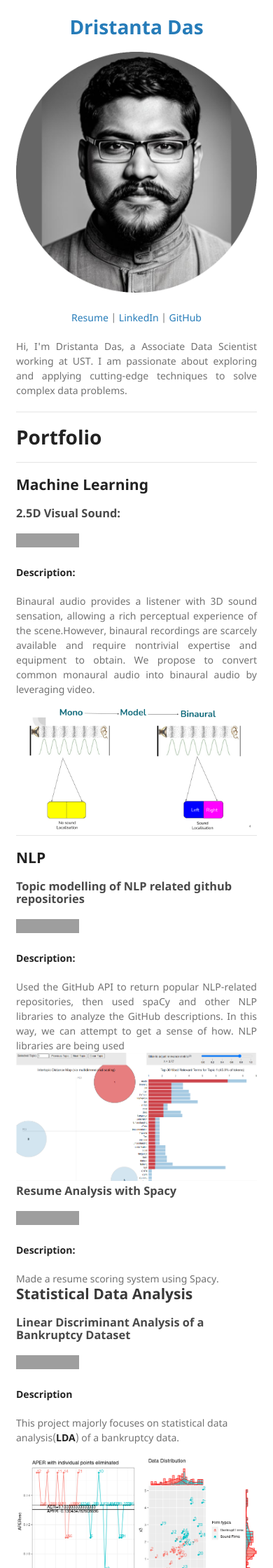
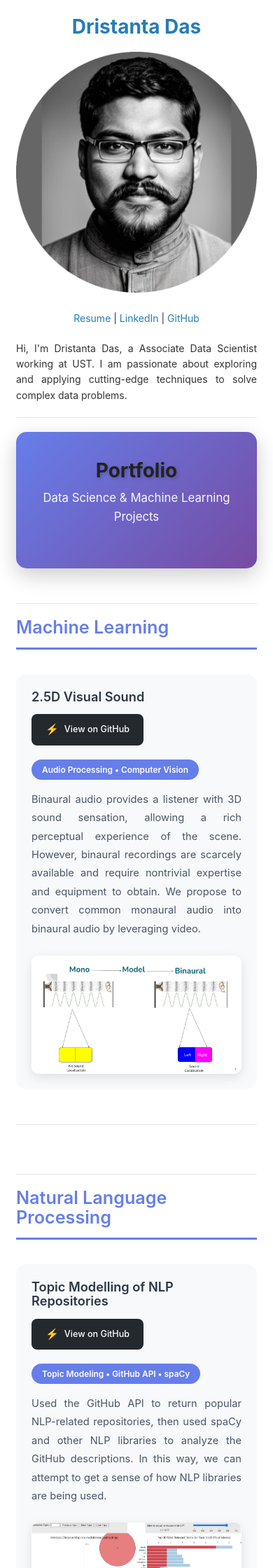
Before and after one commit to dasdristanta13/dasdristanta13.github.io, a Jekyll site: the page built from index.md, in a window 390 px wide. Shown: the top 2240 px of the page at 70% size. Built offline with Jekyll 4.4.1, drawn with Linux system fonts in a browser that asks for light colours; our own code applies the rules of GitHub Pages for plain Markdown files; some of the changed text lies outside the part shown; grey boxes are pictures that could not be loaded.

Commit message:
Refactor portfolio layout and enhance styling
Updated the portfolio layout and added CSS styles for improved presentation. Enhanced project descriptions and added new sections for better organization.

```diff
--- a/index.md
+++ b/index.md
@@ -1,85 +1,266 @@
-# Portfolio
-
+---
+layout: default
 ---
 
-## **Machine Learning**
+<style>
+    body {
+        font-family: -apple-system, BlinkMacSystemFont, 'Segoe UI', Roboto, Oxygen, Ubuntu, Cantarell, sans-serif;
+        line-height: 1.6;
+        color: #333;
+    }
 
-### 2.5D Visual Sound:
+    .portfolio-header {
+        background: linear-gradient(135deg, #667eea 0%, #764ba2 100%);
+        color: white;
+        padding: 60px 40px;
+        text-align: center;
+        border-radius: 15px;
+        margin-bottom: 50px;
+        box-shadow: 0 10px 30px rgba(0, 0, 0, 0.2);
+    }
 
-[![View on GitHub](https://img.shields.io/badge/GitHub-View_on_GitHub-blue?logo=GitHub)](https://github.com/dasdristanta13/2.5D-Visual-Sound)
+    .portfolio-header h1 {
+        font-size: 3em;
+        font-weight: 700;
+        margin-bottom: 10px;
+        text-shadow: 2px 2px 4px rgba(0, 0, 0, 0.2);
+    }
 
+    .portfolio-header p {
+        font-size: 1.2em;
+        opacity: 0.95;
+    }
 
-**Description:**
-<div style="text-align: justify">Binaural audio provides a listener with 3D sound sensation, allowing a rich perceptual experience of the scene.However, binaural recordings are scarcely available and require nontrivial expertise and equipment to obtain. We propose to convert common monaural audio into binaural audio by leveraging video.</div>
+    .section {
+        margin-bottom: 70px;
+    }
 
-<center><img src="images/ML_Project_report.png?raw=true"/></center>
----
+    .section-title {
+        font-size: 2.2em;
+        color: #667eea;
+        margin-bottom: 35px;
+        padding-bottom: 15px;
+        border-bottom: 3px solid #667eea;
+        font-weight: 600;
+    }
 
-## **NLP**
-### Topic modelling of NLP related github repositories
+    .project-card {
+        background: #f8f9fa;
+        border-radius: 15px;
+        padding: 30px;
+        margin-bottom: 30px;
+        transition: transform 0.3s ease, box-shadow 0.3s ease;
+        border: 2px solid transparent;
+    }
 
-[![View on GitHub](https://img.shields.io/badge/GitHub-View_on_GitHub-blue?logo=GitHub)](https://github.com/dasdristanta13/NLP_work/tree/main/Topic_modelling)
+    .project-card:hover {
+        transform: translateY(-5px);
+        box-shadow: 0 10px 30px rgba(102, 126, 234, 0.2);
+        border-color: #667eea;
+    }
 
+    .project-header {
+        display: flex;
+        align-items: center;
+        justify-content: space-between;
+        margin-bottom: 20px;
+        flex-wrap: wrap;
+        gap: 15px;
+    }
 
-**Description:**
-<div style="text-align: justify">Used the GitHub API to return popular NLP-related repositories,
-then used spaCy and other NLP libraries to analyze the GitHub
-descriptions. In this way, we can attempt to get a sense of how.
-NLP libraries are being used</div>
+    .project-title {
+        font-size: 1.6em;
+        color: #2d3748;
+        font-weight: 600;
+        margin: 0;
+        flex: 1;
+    }
 
-<center><img src="images/Topic_modelling.png?raw=true"/></center>
+    .github-badge {
+        display: inline-flex;
+        align-items: center;
+        gap: 8px;
+        background: #24292e;
+        color: white !important;
+        padding: 10px 20px;
+        border-radius: 8px;
+        text-decoration: none;
+        font-weight: 500;
+        transition: background 0.3s ease;
+        font-size: 0.9em;
+    }
 
-### Resume Analysis with Spacy
+    .github-badge:hover {
+        background: #667eea;
+    }
 
-[![View on GitHub](https://img.shields.io/badge/GitHub-View_on_GitHub-blue?logo=GitHub)](https://github.com/dasdristanta13/NLP_work/tree/main/Resume_Analysis)
+    .github-badge::before {
+        content: "⚡";
+        font-size: 1.2em;
+    }
 
+    .label {
+        display: inline-block;
+        background: #667eea;
+        color: white;
+        padding: 5px 15px;
+        border-radius: 20px;
+        font-size: 0.85em;
+        font-weight: 600;
+        margin-bottom: 15px;
+    }
 
-**Description:**
-<div style="text-align: justify">Made a resume scoring system using Spacy.</div>
+    .project-description {
+        color: #4a5568;
+        font-size: 1.05em;
+        line-height: 1.8;
+        margin-bottom: 25px;
+        text-align: justify;
+    }
 
+    .project-image {
+        width: 100%;
+        border-radius: 10px;
+        box-shadow: 0 5px 15px rgba(0, 0, 0, 0.1);
+        margin-top: 20px;
+        display: block;
+    }
 
+    @media (max-width: 768px) {
+        .portfolio-header {
+            padding: 40px 20px;
+        }
 
+        .portfolio-header h1 {
+            font-size: 2em;
+        }
 
-## Statistical Data Analysis
+        .section-title {
+            font-size: 1.8em;
+        }
 
-### Linear Discriminant Analysis of a Bankruptcy Dataset
-[![View on GitHub](https://img.shields.io/badge/GitHub-View_on_GitHub-blue?logo=GitHub)](https://github.com/dasdristanta13/Bankruptcy_LDA)
+        .project-card {
+            padding: 20px;
+        }
 
-**Description**
+        .project-title {
+            font-size: 1.3em;
+        }
 
-This project majorly focuses on statistical data analysis(**LDA**) of a bankruptcy data.
+        .project-header {
+            flex-direction: column;
+            align-items: flex-start;
+        }
+    }
+</style>
 
-<center><img src="images/Rplot4.png?raw=true"/></center>
+<div class="portfolio-header">
+    <h1>Portfolio</h1>
+    <p>Data Science & Machine Learning Projects</p>
+</div>
 
-## Time Series Forecasting and Survival Analysis
+<section class="section">
+    <h2 class="section-title">Machine Learning</h2>
 
-### Financial Data Forecasting
-[![View on GitHub](https://img.shields.io/badge/GitHub-View_on_GitHub-blue?logo=GitHub)](https://github.com/dasdristanta13/Time-series)
+    <div class="project-card">
+        <div class="project-header">
+            <h3 class="project-title">2.5D Visual Sound</h3>
+            <a href="https://github.com/dasdristanta13/2.5D-Visual-Sound" class="github-badge" target="_blank">View on GitHub</a>
+        </div>
+        <div class="label">Audio Processing • Computer Vision</div>
+        <div class="project-description">
+            Binaural audio provides a listener with 3D sound sensation, allowing a rich perceptual experience of the scene. However, binaural recordings are scarcely available and require nontrivial expertise and equipment to obtain. We propose to convert common monaural audio into binaural audio by leveraging video.
+        </div>
+        <img src="images/ML_Project_report.png" alt="2.5D Visual Sound Project" class="project-image">
+    </div>
+</section>
 
-**Description**
-This repository contains **Time Series Forecasting** of **Nifty 50, Dax , Dow Jones** and **Nikkei** stock prices
+<section class="section">
+    <h2 class="section-title">Natural Language Processing</h2>
 
-<center><img src="images/Nifty_Forecast.png?raw=true"/></center>
+    <div class="project-card">
+        <div class="project-header">
+            <h3 class="project-title">Topic Modelling of NLP Repositories</h3>
+            <a href="https://github.com/dasdristanta13/NLP_work/tree/main/Topic_modelling" class="github-badge" target="_blank">View on GitHub</a>
+        </div>
+        <div class="label">Topic Modeling • GitHub API • spaCy</div>
+        <div class="project-description">
+            Used the GitHub API to return popular NLP-related repositories, then used spaCy and other NLP libraries to analyze the GitHub descriptions. In this way, we can attempt to get a sense of how NLP libraries are being used.
+        </div>
+        <img src="images/Topic_modelling.png" alt="Topic Modelling Project" class="project-image">
+    </div>
 
-## Exploratory Data Analysis
+    <div class="project-card">
+        <div class="project-header">
+            <h3 class="project-title">Resume Analysis with Spacy</h3>
+            <a href="https://github.com/dasdristanta13/NLP_work/tree/main/Resume_Analysis" class="github-badge" target="_blank">View on GitHub</a>
+        </div>
+        <div class="label">NLP • Information Extraction</div>
+        <div class="project-description">
+            Made a resume scoring system using Spacy.
+        </div>
+    </div>
+</section>
 
-### Fifa 21 game data analysis
-[![View on GitHub](https://img.shields.io/badge/GitHub-View_on_GitHub-blue?logo=GitHub)](https://github.com/dasdristanta13/Fifa21EDA/blob/main/README.md)
+<section class="section">
+    <h2 class="section-title">Statistical Data Analysis</h2>
 
-**Description:**
+    <div class="project-card">
+        <div class="project-header">
+            <h3 class="project-title">Linear Discriminant Analysis of Bankruptcy Dataset</h3>
+            <a href="https://github.com/dasdristanta13/Bankruptcy_LDA" class="github-badge" target="_blank">View on GitHub</a>
+        </div>
+        <div class="label">LDA • Statistical Modeling</div>
+        <div class="project-description">
+            This project majorly focuses on statistical data analysis (LDA) of a bankruptcy data.
+        </div>
+        <img src="images/Rplot4.png" alt="Bankruptcy Analysis" class="project-image">
+    </div>
+</section>
 
-This project focuses on visualizing the Fifa 21 game data and getting inference out of that.Data includes latest edition FIFA 2021 players attributes like Age, Nationality, Overall, Potential, Club, Value, Wage, Preferred Foot, International Reputation, Weak Foot, Skill Moves, Work Rate, Position, Jersey Number, Joined, Loaned From, Contract Valid Until, Height, Weight etc.
+<section class="section">
+    <h2 class="section-title">Time Series Forecasting</h2>
 
-<center><img src="images/football.png?raw=true"/></center>
+    <div class="project-card">
+        <div class="project-header">
+            <h3 class="project-title">Financial Data Forecasting</h3>
+            <a href="https://github.com/dasdristanta13/Time-series" class="github-badge" target="_blank">View on GitHub</a>
+        </div>
+        <div class="label">Time Series • Financial Analysis</div>
+        <div class="project-description">
+            This repository contains Time Series Forecasting of Nifty 50, Dax, Dow Jones and Nikkei stock prices.
+        </div>
+        <img src="images/Nifty_Forecast.png" alt="Financial Forecasting" class="project-image">
+    </div>
+</section>
 
-### Zomato food data analysis
-[![View on Github](https://img.shields.io/badge/GitHub-View_on_GitHub-blue?logo=GitHub)](https://github.com/dasdristanta13/Zomato_Food_EDA)
+<section class="section">
+    <h2 class="section-title">Exploratory Data Analysis</h2>
 
-**Description**
+    <div class="project-card">
+        <div class="project-header">
+            <h3 class="project-title">FIFA 21 Game Data Analysis</h3>
+            <a href="https://github.com/dasdristanta13/Fifa21EDA/blob/main/README.md" class="github-badge" target="_blank">View on GitHub</a>
+        </div>
+        <div class="label">Data Visualization • Sports Analytics</div>
+        <div class="project-description">
+            This project focuses on visualizing the FIFA 21 game data and getting inference out of that. Data includes latest edition FIFA 2021 players attributes like Age, Nationality, Overall, Potential, Club, Value, Wage, Preferred Foot, International Reputation, Weak Foot, Skill Moves, Work Rate, Position, Jersey Number, Joined, Loaned From, Contract Valid Until, Height, Weight etc.
+        </div>
+        <img src="images/football.png" alt="FIFA 21 Analysis" class="project-image">
+    </div>
 
-This project focuses on visualizing the Zomato food data and getting inference out of it both using R and Python.
-
-<center><img src="images/zomato.png?raw=true"/></center>
+    <div class="project-card">
+        <div class="project-header">
+            <h3 class="project-title">Zomato Food Data Analysis</h3>
+            <a href="https://github.com/dasdristanta13/Zomato_Food_EDA" class="github-badge" target="_blank">View on GitHub</a>
+        </div>
+        <div class="label">Data Visualization • R & Python</div>
+        <div class="project-description">
+            This project focuses on visualizing the Zomato food data and getting inference out of it both using R and Python.
+        </div>
+        <img src="images/zomato.png" alt="Zomato Analysis" class="project-image">
+    </div>
+</section>
 
 <meta http-equiv='cache-control' content='no-cache'>
 <meta http-equiv='expires' content='0'>
```
